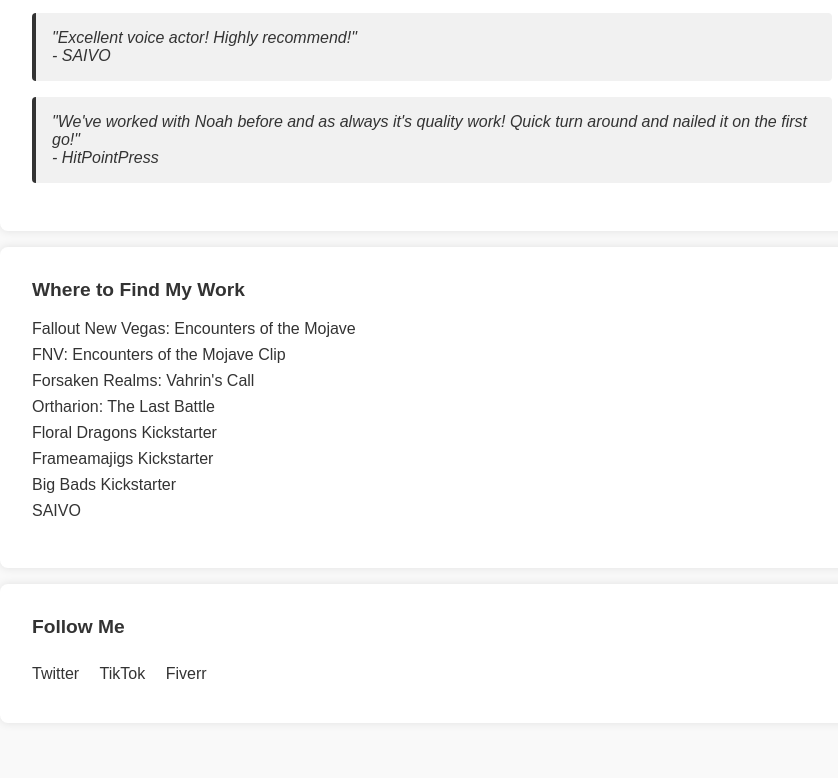
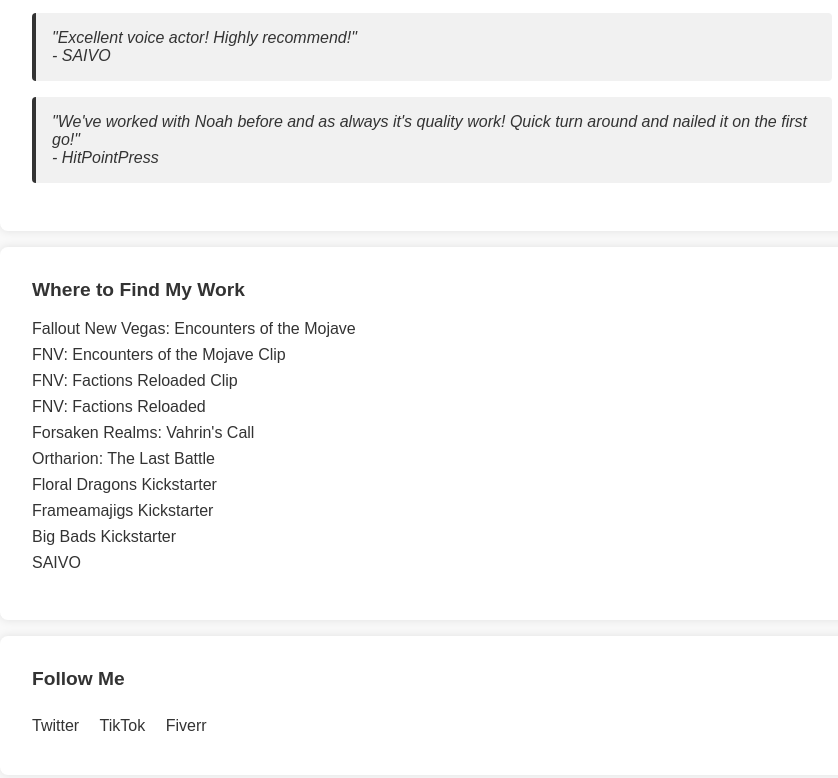
Before and after one commit to NoahBaileyVA/Voice-Acting-Portfolio, a plain HTML site: page index.html in a window 1280 px wide. Shown: the part 1276-2054 px from the top of the page, without its empty margins (208-1046 px from the left). Before the commit the page ends 2015 px from the top, so only its background shows below. Drawn offline with Linux system fonts and the light colour scheme; a script that the page names is missing.

Commit message:
Update index.html

```diff
--- a/index.html
+++ b/index.html
@@ -114,6 +114,8 @@
         <ul>
             <li><a href="https://www.nexusmods.com/newvegas/mods/83967" target="_blank">Fallout New Vegas: Encounters of the Mojave</a></li>
             <li><a href="https://youtu.be/Y0jBTgqX58o?si=bzxELWl9DP1lyygG" target="_blank">FNV: Encounters of the Mojave Clip</a></li>
+            <li><a href="https://www.nexusmods.com/newvegas/mods/51983">FNV: Factions Reloaded Clip</a></li>
+            <li><a href="https://www.youtube.com/watch?v=HbQX5LBH5zQ&ab_channel=ToxicWhiteout">FNV: Factions Reloaded</a></li>
             <li><a href="https://store.steampowered.com/app/951770/Forsaken_Realms_Vahrins_Call/" target="_blank">Forsaken Realms: Vahrin's Call</a></li>
             <li><a href="https://store.steampowered.com/app/1777990/Ortharion__The_Last_Battle/" target="_blank">Ortharion: The Last Battle</a></li>
             <li><a href="https://www.youtube.com/watch?v=GQo4z3xlqbs&ab_channel=HitPointPress" target="_blank">Floral Dragons Kickstarter</a></li>
```
